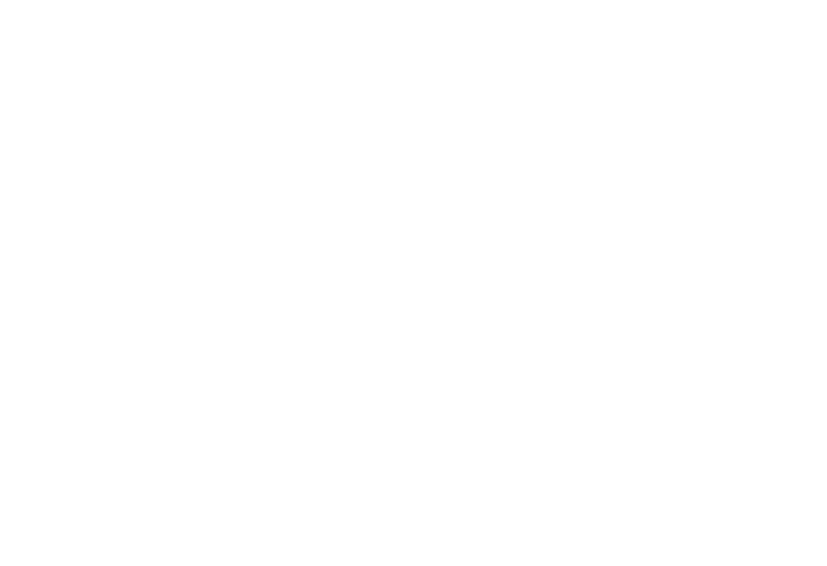
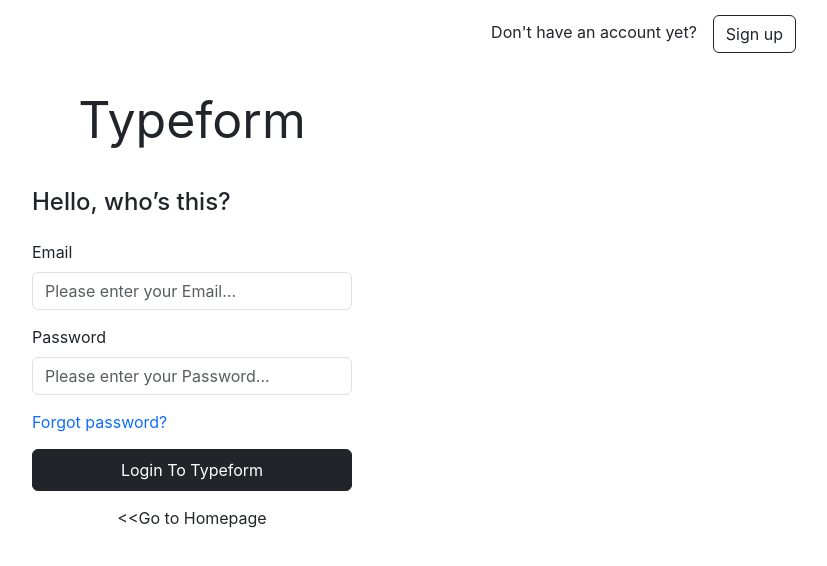
Before and after one commit to Anhqvv/01_React_Ultimate, a React (Create React App) app: page /login in a window 1280 px wide. Before the commit this address had no page. Shown: the top 566 px of the page, without its empty margins (448-1275 px from the left). Built offline with nearby package versions, Linux system fonts and the light colour scheme.

Commit message:
#8-11 Design Loign and Call API Login

```diff
--- a/src/App.js
+++ b/src/App.js
@@ -11,7 +11,9 @@
       </div>
       <div className='main-container'>
         <div className='sidenav-container'></div>
-        <div className='app-content'><Outlet/></div>
+        <div className='app-content'>
+          <Outlet />
+        </div>
       </div>
     </div>
   )
--- /dev/null
+++ b/src/Layout.js
@@ -0,0 +1,29 @@
+import { Routes, Route } from 'react-router-dom'
+import App from './App'
+import User from './components/User/User'
+import Admin from './components/Admin/Admin'
+import HomePage from './components/Home/HomePage'
+import DashBoard from './components/Admin/Content/DashBoard'
+import ManageUser from './components/Admin/Content/ManageUser'
+import Login from './components/Auth/Login'
+import Toastify from './components/Toastify'
+const Layout = () => {
+  return (
+    <>
+      <Routes>
+        <Route element={<App />} path='/'>
+          <Route element={<HomePage />} index />
+          <Route element={<User />} path='/users' />
+        </Route>
+        <Route element={<Admin />} path='/admins'>
+          <Route element={<DashBoard />} index />
+          <Route element={<ManageUser />} path='manage-users' />
+        </Route>
+        <Route element={<Login />} path='/login' />
+      </Routes>
+      <Toastify />
+    </>
+  )
+}
+
+export default Layout
--- a/src/components/Admin/Admin.js
+++ b/src/components/Admin/Admin.js
@@ -3,8 +3,6 @@
 import { FaBars } from 'react-icons/fa'
 import { useState } from 'react'
 import { Outlet } from 'react-router-dom'
-import Toastify from '../Toastify'
-
 const Admin = props => {
   const [collapsed, setCollapsed] = useState(false)
 
@@ -17,7 +15,7 @@
         <FaBars onClick={() => setCollapsed(!collapsed)} />
         <Outlet />
       </div>
-      <Toastify />
+
     </div>
   )
 }
--- a/src/components/Admin/Content/ModalDeleteUser.js
+++ b/src/components/Admin/Content/ModalDeleteUser.js
@@ -5,8 +5,14 @@
 import { toast } from 'react-toastify'
 
 const ModalDeleteUser = props => {
-  const { show, setShow, dataDelete, fetchAllUser, fetchAllUserWithPaginate, setCurrentPage } =
-    props
+  const {
+    show,
+    setShow,
+    dataDelete,
+    fetchAllUser,
+    fetchAllUserWithPaginate,
+    setCurrentPage
+  } = props
 
   const handleClose = () => setShow(false)
 
@@ -35,7 +41,7 @@
         centered
       >
         <Modal.Header closeButton>
-          <Modal.Title>Modal Delte User</Modal.Title>
+          <Modal.Title>Modal Delete User</Modal.Title>
         </Modal.Header>
         <Modal.Body>
           Are sure delete this user? Email = {''}
--- /dev/null
+++ b/src/components/Auth/Login.js
@@ -0,0 +1,70 @@
+import { useState } from 'react'
+import './Login.scss'
+import { useNavigate } from 'react-router-dom'
+import { postLogin } from '../sevices/apiService'
+import { toast } from 'react-toastify'
+
+const Login = props => {
+  const navigate = useNavigate()
+  //State
+  const [email, setEmail] = useState('')
+  const [password, setPassword] = useState('')
+
+  const handleLogin = async () => {
+    const res = await postLogin(email, password)
+    if (res && res.EC === 0) {
+      toast.success(res.EM)
+      navigate('/')
+    } else {
+      toast.error(res.EM)
+    }
+  }
+
+  const handleGoHomepage = () => {
+    navigate('/')
+  }
+
+  return (
+    <div className='login-container '>
+      <div className='header'>
+        <span>Don't have an account yet?</span>
+        <button className='btn btn-outline-dark btn-signup mx-3'>
+          Sign up
+        </button>
+      </div>
+      <div className='logo'>Typeform</div>
+      <div className='form-content col-3 mx-auto'>
+        <h4 className='form-title'>Hello, who’s this?</h4>
+        <div className='form-group'>
+          <label className='form-label'>Email</label>
+          <input
+            className='form-control'
+            type={'email'}
+            value={email}
+            placeholder='Please enter your Email...'
+            onChange={e => setEmail(e.target.value)}
+          />
+        </div>
+        <div className='form-group'>
+          <label className='form-label'>Password</label>
+          <input
+            className='form-control'
+            type={'password'}
+            value={password}
+            placeholder='Please enter your Password...'
+            onChange={e => setPassword(e.target.value)}
+          />
+        </div>
+        <a href='#'>Forgot password?</a>
+        <button className='btn btn-dark p-2' onClick={() => handleLogin()}>
+          Login To Typeform
+        </button>
+        <div className='text-center go-back' onClick={() => handleGoHomepage()}>
+          <span>&#60;&#60;Go to Homepage</span>
+        </div>
+      </div>
+    </div>
+  )
+}
+
+export default Login
--- /dev/null
+++ b/src/components/Auth/Login.scss
@@ -0,0 +1,29 @@
+.login-container {
+  .header {
+    padding-top: 15px;
+    text-align: right;
+    margin-right: 20px;
+    .btn-signup {
+      &:hover {
+        background-color: rgba($color: #000, $alpha: 0.05);
+        color: #000;
+      }
+    }
+  }
+  .logo {
+    text-align: center;
+    font-size: 50px;
+    margin: 30px 0;
+  }
+  .form-content {
+    display: flex;
+    flex-direction: column;
+    gap: 15px;
+  }
+  a {
+    text-decoration: none;
+  }
+  .go-back {
+    cursor: pointer;
+  }
+}
--- a/src/components/Header/Header.js
+++ b/src/components/Header/Header.js
@@ -2,9 +2,14 @@
 import Nav from 'react-bootstrap/Nav'
 import Navbar from 'react-bootstrap/Navbar'
 import NavDropdown from 'react-bootstrap/NavDropdown'
-import { NavLink } from 'react-router-dom'
+import { NavLink, useNavigate } from 'react-router-dom'
 
 const Header = () => {
+  const navigate = useNavigate()
+  const handleLogin = () => {
+    navigate('/login')
+  }
+
   return (
     <Navbar bg='light' expand='lg'>
       <Container>
@@ -24,7 +29,9 @@
             </NavLink>
           </Nav>
           <Nav>
-            <button className='btn btn-login'>Log In</button>
+            <button className='btn btn-login' onClick={() => handleLogin()}>
+              Log In
+            </button>
             <button className='btn btn-secondary'>Log Out</button>
             {/* <NavDropdown title='Settings' id='basic-nav-dropdown'>
               <NavDropdown.Item>Log in</NavDropdown.Item>
--- a/src/components/sevices/apiService.js
+++ b/src/components/sevices/apiService.js
@@ -12,7 +12,7 @@
 }
 
 const getAllUsers = () => {
-  return axios.get('http://localhost:8081/api/v1/participant/all')
+  return axios.get('api/v1/participant/all')
 }
 
 const putUpdateUser = (id, username, role, image) => {
@@ -22,15 +22,28 @@
   formData.append('role', role)
   formData.append('userImage', image)
 
-  return axios.put('http://localhost:8081/api/v1/participant', formData)
+  return axios.put('api/v1/participant', formData)
 }
 
 const deleteUser = id => {
-  return axios.delete('http://localhost:8081/api/v1/participant', {
+  return axios.delete('/api/v1/participant', {
     data: { id }
   })
 }
 const getUsersWithPaginate = (page, limit) => {
-  return axios.get(`http://localhost:8081/api/v1/participant?page=${page}&limit=${limit}`)
+  return axios.get(
+    `api/v1/participant?page=${page}&limit=${limit}`
+  )
 }
-export { postCreateNewUser, getAllUsers, putUpdateUser, deleteUser, getUsersWithPaginate }
+
+const postLogin = (email, password) => {
+  return axios.post('api/v1/login', { email, password })
+}
+export {
+  postCreateNewUser,
+  getAllUsers,
+  putUpdateUser,
+  deleteUser,
+  getUsersWithPaginate,
+  postLogin
+}
--- a/src/index.js
+++ b/src/index.js
@@ -1,34 +1,18 @@
 import React from 'react'
 import ReactDOM from 'react-dom/client'
-import App from './App'
 import reportWebVitals from './reportWebVitals'
 import { Provider } from 'react-redux'
 import store from './redux/store'
 import 'bootstrap/dist/css/bootstrap.min.css'
-import { BrowserRouter, Routes, Route } from 'react-router-dom'
-import User from './components/User/User'
-import Admin from './components/Admin/Admin'
-import HomePage from './components/Home/HomePage'
-import DashBoard from './components/Admin/Content/DashBoard'
-import ManageUser from './components/Admin/Content/ManageUser'
+import { BrowserRouter } from 'react-router-dom'
+import Layout from './Layout'
 
 const root = ReactDOM.createRoot(document.getElementById('root'))
 root.render(
   <Provider store={store}>
-
-      <BrowserRouter>
-        <Routes>
-          <Route element={<App />} path='/'>
-            <Route element={<HomePage />} index />
-            <Route element={<User />} path='/users' />
-          </Route>
-          <Route element={<Admin />} path='/admins' >
-            <Route element={<DashBoard />} index />
-            <Route element={<ManageUser />} path='manage-users' />
-            </Route>
-        </Routes>
-      </BrowserRouter>
-
+    <BrowserRouter>
+      <Layout />
+    </BrowserRouter>
   </Provider>
 )
 
```
